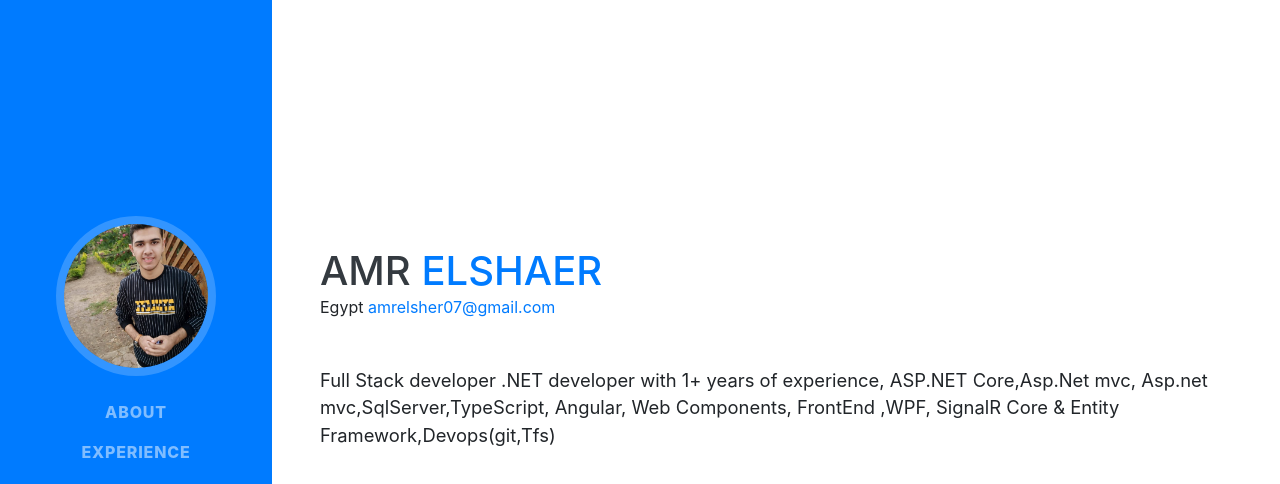
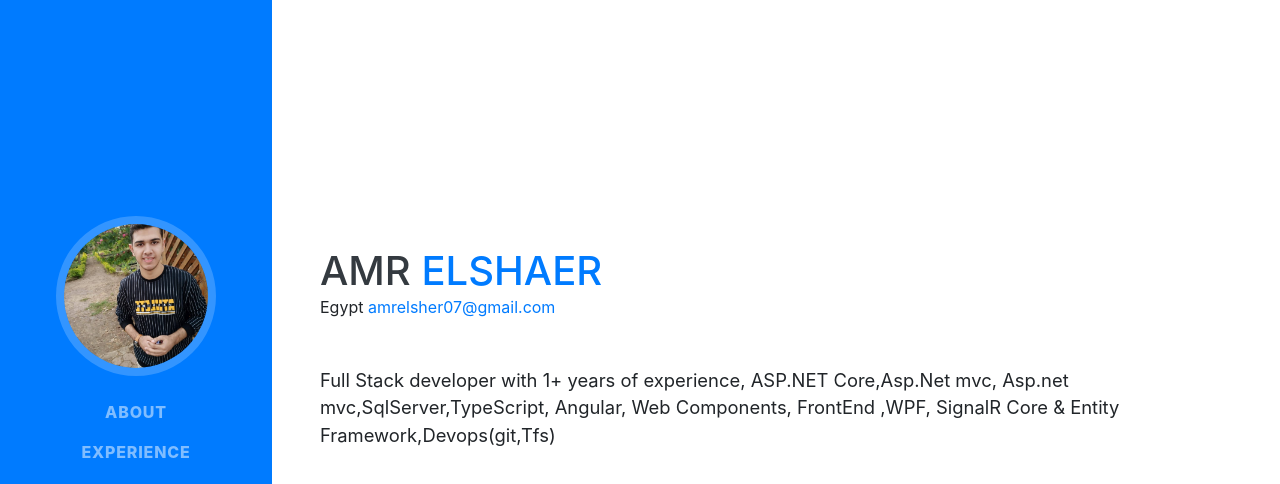
Before and after one commit to AmrElshaer/AmrElshaer.github.io, a website with bundled scripts: page index.html in a window 1280 px wide. Shown: the top 484 px of the page. Built offline with nearby package versions, Linux system fonts and the light colour scheme; a web font is replaced by a local one.

Commit message:
Update index.html

```diff
--- a/index.html
+++ b/index.html
@@ -67,7 +67,7 @@
         <div class="mb-5">Egypt
             <a href="amrelsher07@gmail.com">amrelsher07@gmail.com</a>
         </div>
-        <p class="lead mb-5">Full Stack developer .NET developer with 1+ years of experience, ASP.NET Core,Asp.Net mvc, Asp.net mvc,SqlServer,TypeScript, Angular, Web Components, FrontEnd ,WPF, SignalR Core & Entity Framework,Devops(git,Tfs)</p>
+        <p class="lead mb-5">Full Stack developer with 1+ years of experience, ASP.NET Core,Asp.Net mvc, Asp.net mvc,SqlServer,TypeScript, Angular, Web Components, FrontEnd ,WPF, SignalR Core & Entity Framework,Devops(git,Tfs)</p>
         <div class="social-icons">
           <a href="https://www.linkedin.com/in/amr-elsher-984903177/">
             <i class="fab fa-linkedin-in"></i>
```
